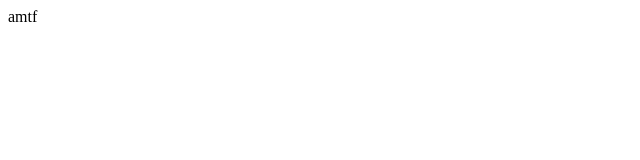
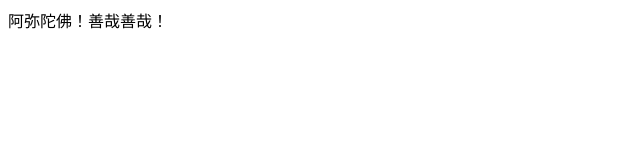
Before and after one commit to chenweihua2/demo, a plain HTML site: page index.html in a window 1280 px wide. Shown: the whole page, without its empty margins (0-640 px from the left). Drawn offline with Linux system fonts and the light colour scheme.

Commit message:
Update index.html

```diff
--- a/index.html
+++ b/index.html
@@ -1,6 +1,6 @@
 <html>
 <head>
 <title>hello git!</title>
-<body>amtf</body>
+<body>阿弥陀佛！善哉善哉！</body>
 </head>
 </html>
```
